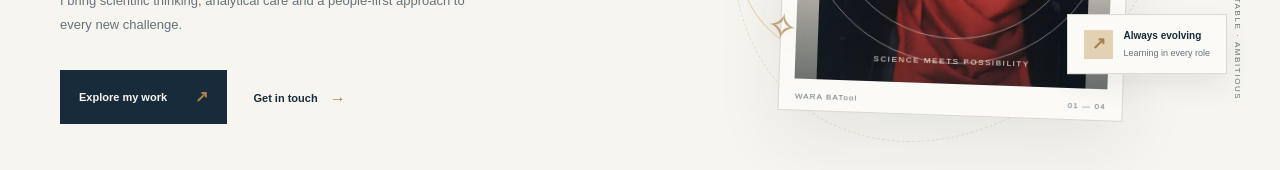
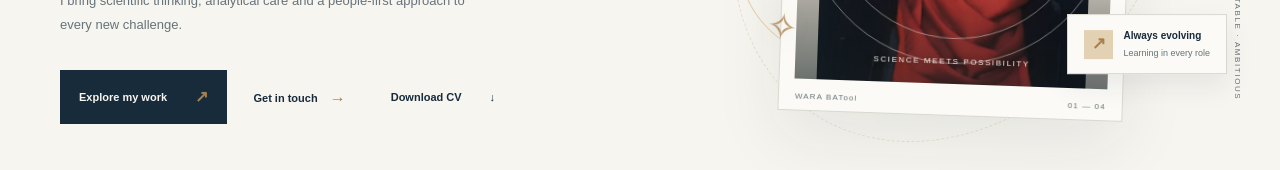
Before and after one commit to Syed-Salman-Naqvi/Wara-Batool-Portfolio, a Next.js app: page / in a window 1280 px wide. Shown: the part 611-781 px from the top of the page. Built offline with nearby package versions, Linux system fonts and the light colour scheme.

Commit message:
Add elegant resume download button to hero section

```diff
--- a/app/page.tsx
+++ b/app/page.tsx
@@ -82,7 +82,7 @@ export default function Home() {
       <section className="hero section-wrap" id="home">
         <div className="hero-copy reveal"><div className="eyebrow"><span className="eyebrow-rule" /> SCIENCE, SERVICE & CONTINUOUS GROWTH</div><h1>Curiosity with<br />a <em>purpose.</em></h1>
           <p className="hero-lede">I’m Wara Batool — a biotechnology graduate with hands-on laboratory exposure and a growing career in banking.</p><p className="hero-subtext">I bring scientific thinking, analytical care and a people-first approach to every new challenge.</p>
-          <div className="hero-buttons"><a className="button button-primary" href="#work">Explore my work <span>↗</span></a><a className="text-link" href="#contact">Get in touch <span>→</span></a></div>
+          <div className="hero-buttons"><a className="button button-primary" href="#work">Explore my work <span>↗</span></a><a className="text-link" href="#contact">Get in touch <span>→</span></a><a className="button button-resume" href="/Wara_Batool_CV.pdf" download="Wara_Batool_CV.pdf">Download CV <span>↓</span></a></div>
           <div className="hero-meta"><span><i /> Karachi, Pakistan</span><span>Biotechnology · Banking · Analysis</span></div>
         </div>
         <div className="hero-art reveal reveal-delay"><div className="art-spark spark-one">✳</div><div className="art-spark spark-two">✧</div><div className="art-orbit orbit-one" /><div className="art-orbit orbit-two" /><div className="art-card"><div className="art-card-top"><span>WB / 2026</span><span>PORTFOLIO NO. 01</span></div><div className="portrait-placeholder"><img className="hero-portrait" src="/wara-img-4.jpeg" alt="Wara Batool" fetchPriority="high" /><div className="portrait-image-shade" /><div className="portrait-caption">SCIENCE MEETS POSSIBILITY</div></div><div className="art-card-bottom"><span>WARA BATool</span><span>01 — 04</span></div></div>
```
